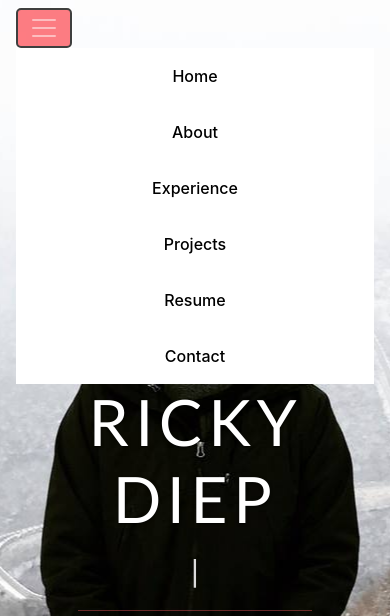
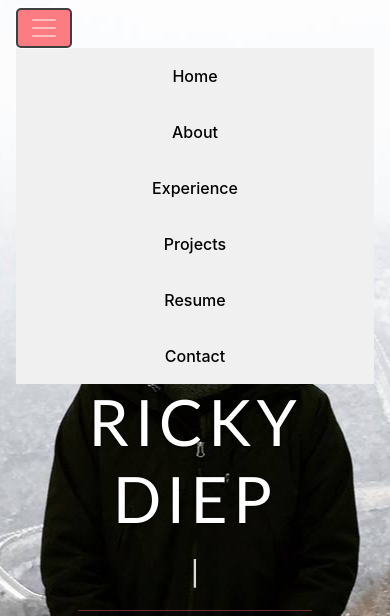
Before and after one commit to rickydiep/personal-site, a plain HTML site: page index.html in a window 390 px wide. Both pictures are taken after a click on the button "Toggle navigation". Shown: the top 616 px of the page. Drawn offline with nearby package versions, Linux system fonts and the light colour scheme.

Commit message:
background color change

```diff
--- a/style.css
+++ b/style.css
@@ -281,7 +281,7 @@ footer .social:hover li:hover a:hover {
   #navContents{
     width: 100%;
     align-items: center;
-    background: white;
+    background: rgb(240,240,240);
   }
 }
 
```
